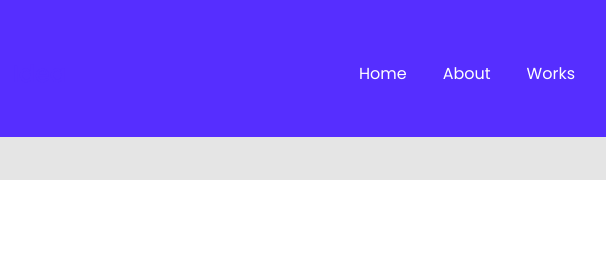
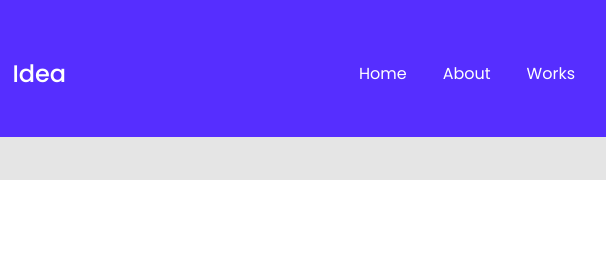
Before and after one commit to nusrat-git/leader-board, a plain HTML site: page index.html in a window 1280 px wide. Shown: the top 272 px of the page, 329-935 px from the left. Drawn offline with nearby package versions, Linux system fonts and the light colour scheme.

Commit message:
font color changed

```diff
--- a/index.html
+++ b/index.html
@@ -24,7 +24,7 @@
     <header>
         <div class="logo">
             <img src="images/icons/logo.png" alt="">
-            <h3>Idea</h3>
+            <h2>Idea</h2>
         </div>
         <div class="nav-link">
 
--- a/style.css
+++ b/style.css
@@ -37,6 +37,14 @@ header {
 .logo img {
     width: 40.42px;
     height: 51px;
+}
+
+h2 {
+    color: #FFFFFF;
+    font-family: 'Poppins';
+    font-style: normal;
+    font-weight: 500;
+    font-size: 24px;
 }
 
 .nav-link {
@@ -157,7 +165,7 @@ h4 {
 
 .container {
     box-shadow: 0px 5.34229px 13.3557px rgba(0, 0, 0, 0.05);
-    padding-left: 15px ;
+    padding-left: 15px;
     border-radius: 15px;
 }
 
```
